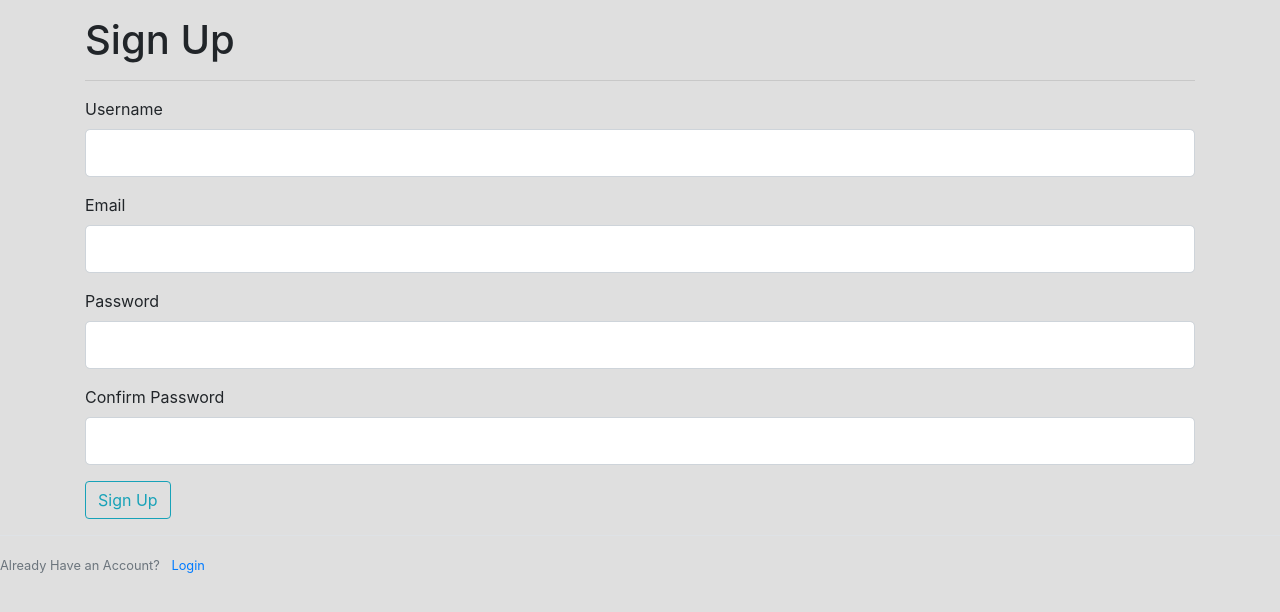
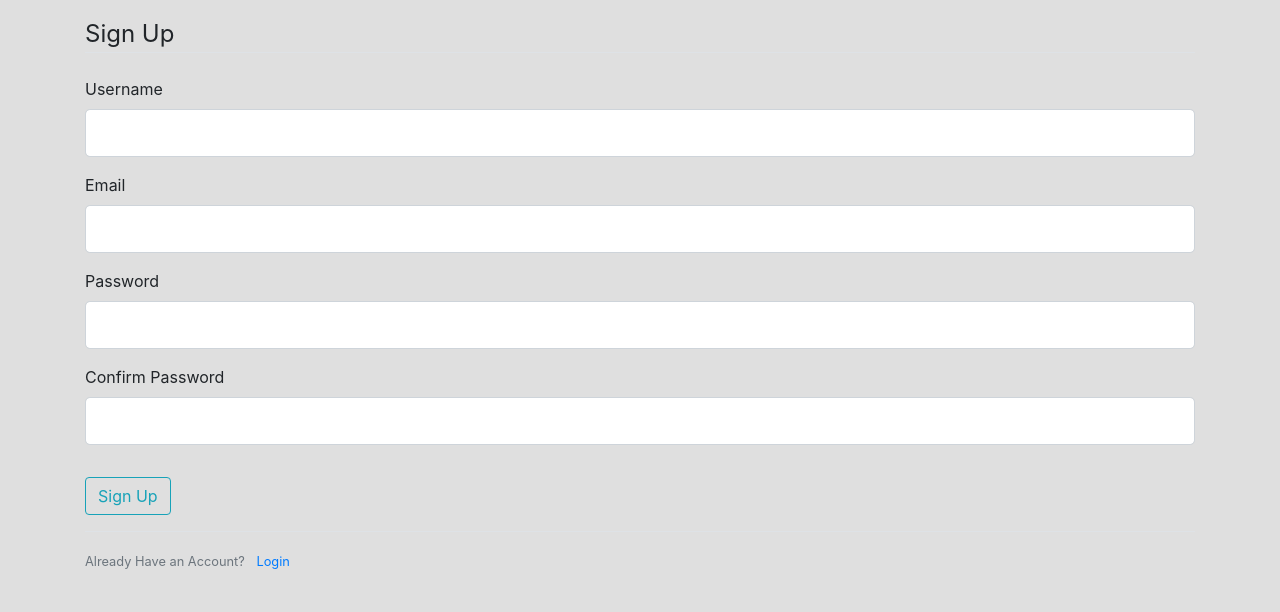
Before and after one commit to wanghran/web_server, a Flask app: page /signup in a window 1280 px wide. Shown: the part 56-668 px from the top of the page. Run offline with Flask 2, Linux system fonts and the light colour scheme; some libraries are stand-ins or nearby versions.

Commit message:
style changes

```diff
--- a/flask/app/templates/public/register.html
+++ b/flask/app/templates/public/register.html
@@ -9,35 +9,76 @@ Flask Page
 {% endblock title %}
 
 {% block main %}
-<div class="container">
-    <div class="row">
-        <div class="col">
-            <h1>Sign Up</h1>
-            <hr>
+<div class="content-section">
     <form action="" method="POST">
         {{ form.hidden_tag() }}
+        <fieldset class="form-group">
+            <legend class="border-bottom mb-4">Sign Up</legend>
             <div class="form-group">
                 {{ form.username.label(class='form-control-label') }}
+                {% if form.username.errros %}
+                    {{ form.username(class='form-control form-control-lg is-invalid') }}
+                    <div class="invalid-feedback">
+                        {% for errros in form.uername.errors %}
+                            <span>
+                                {{ errors }}
+                            </span>
+                        {% endfor %}
+                    </div>
+                {% else %}
                     {{ form.username(class='form-control form-control-lg') }}
+                {% endif %}
             </div>
             <div class="form-group">
                 {{ form.email.label(class='form-control-label') }}
+                {% if form.email.errros %}
+                    {{ form.email(class='form-control form-control-lg is-invalid') }}
+                    <div class="invalid-feedback">
+                        {% for errros in form.uername.errors %}
+                            <span>
+                                {{ errors }}
+                            </span>
+                        {% endfor %}
+                    </div>
+                {% else %}
                     {{ form.email(class='form-control form-control-lg') }}
+                {% endif %}
             </div>
             <div class="form-group">
                 {{ form.password.label(class='form-control-label') }}
+                {% if form.password.errros %}
+                    {{ form.password(class='form-control form-control-lg is-invalid') }}
+                    <div class="invalid-feedback">
+                        {% for errros in form.uername.errors %}
+                            <span>
+                                {{ errors }}
+                            </span>
+                        {% endfor %}
+                    </div>
+                {% else %}
                     {{ form.password(class='form-control form-control-lg') }}
+                {% endif %}
             </div>
             <div class="form-group">
                 {{ form.confirm_password.label(class='form-control-label') }}
+                {% if form.confirm_password.errros %}
+                    {{ form.confirm_password(class='form-control form-control-lg is-invalid') }}
+                    <div class="invalid-feedback">
+                        {% for errros in form.uername.errors %}
+                            <span>
+                                {{ errors }}
+                            </span>
+                        {% endfor %}
+                    </div>
+                {% else %}
                     {{ form.confirm_password(class='form-control form-control-lg') }}
+                {% endif %}
         </div>
+        </fieldset>
         <div class="form-group">
             {{ form.submit(class='btn btn-outline-info') }}
         </div>
     </form>
-        </div>
-    </div>
 </div>
 <div class="border-top pt-3">
     <small class="text-muted">
--- a/flask/app/templates/public/templates/Bootstrap.html
+++ b/flask/app/templates/public/templates/Bootstrap.html
@@ -36,7 +36,7 @@
 </nav>
 
 <body>
-    <main>
+    <div class="container">
         {% with messages = get_flashed_messages(with_categories=true) %}
             {% if messages %}
                 {% for category, message in messages %}
@@ -47,7 +47,7 @@
             {% endif %}
         {% endwith %}
         {% block main %}{% endblock main %}
-    </main>
+    </div>
 
     <!-- Optional JavaScript -->
     <!-- jQuery first, then Popper.js, then Bootstrap JS -->
```
Lines whose indentation alone changed are shown as unchanged.
